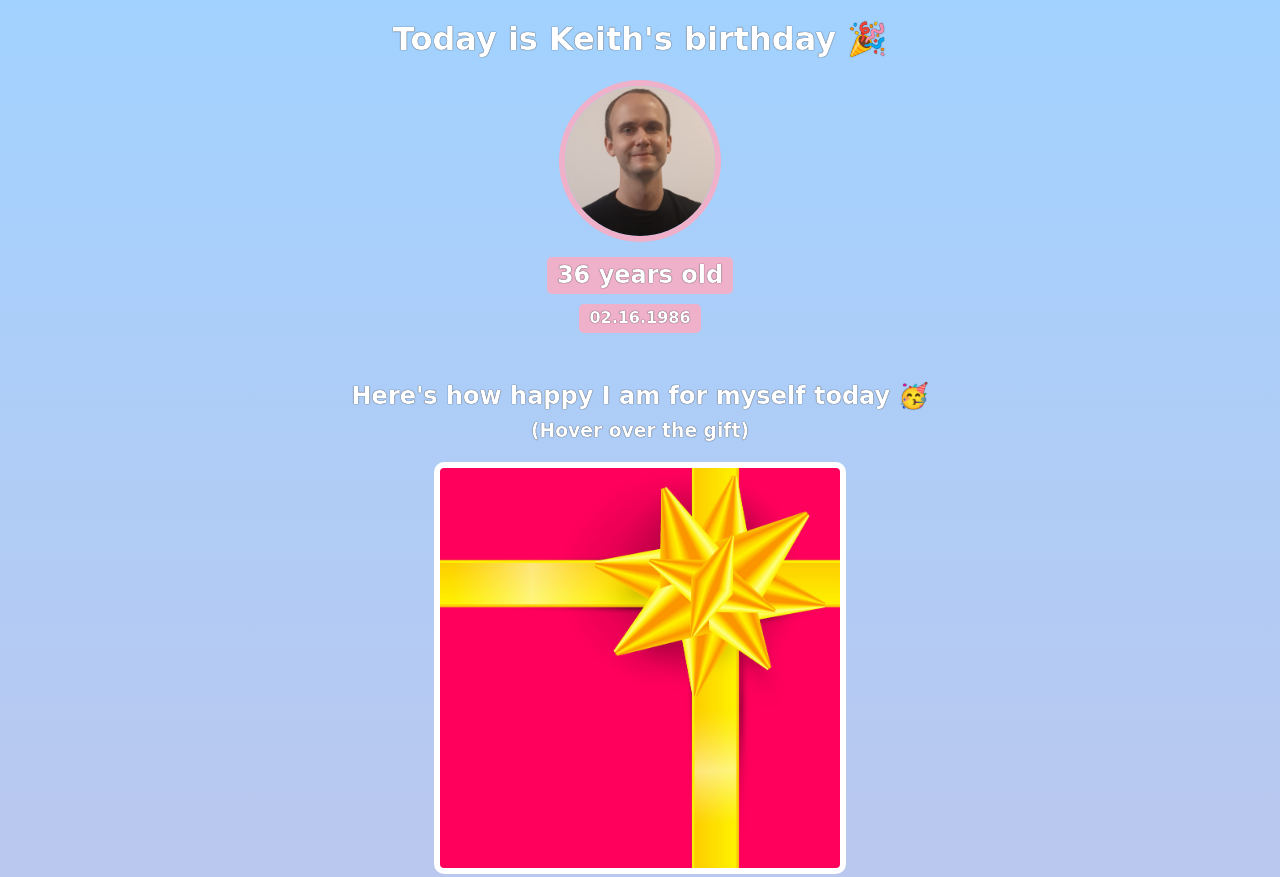
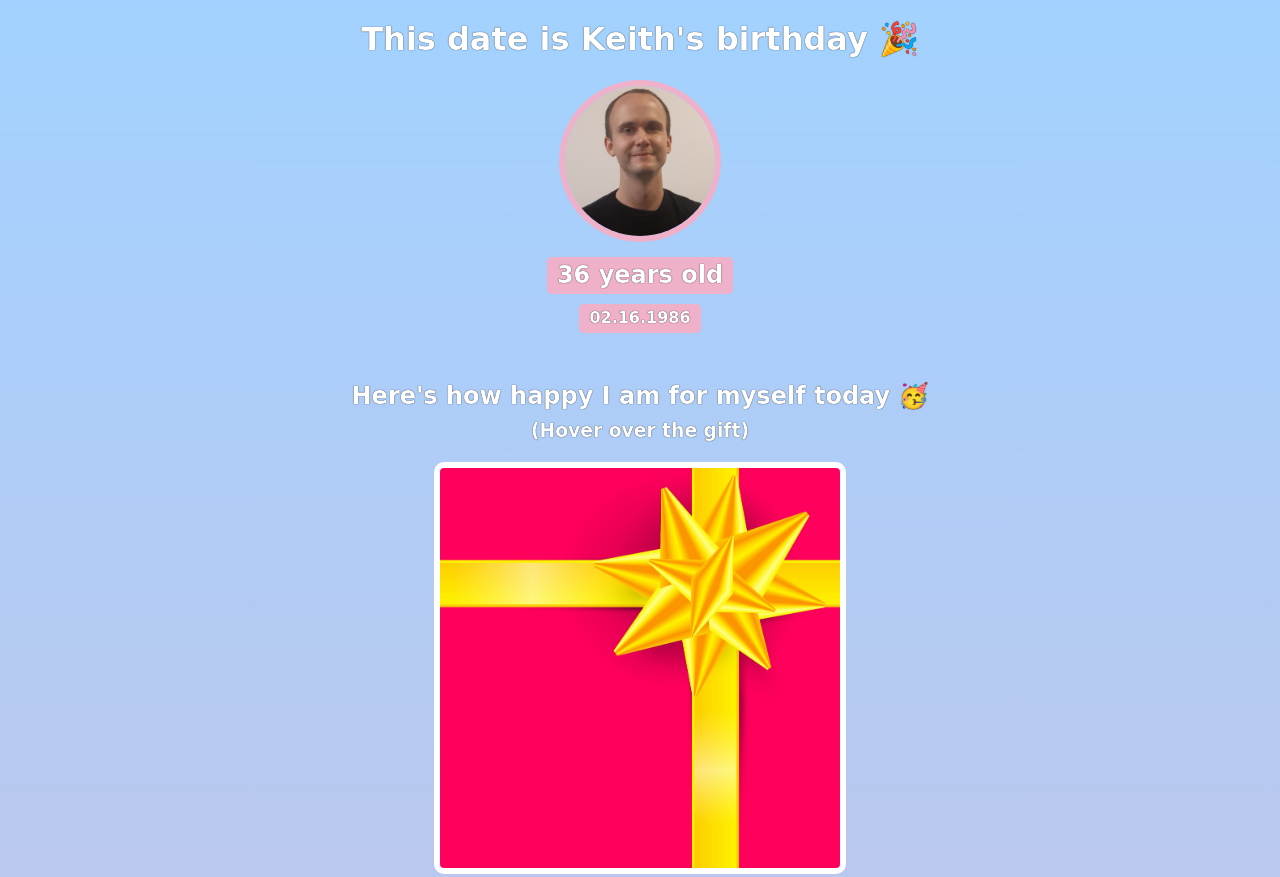
Before and after one commit to KeithPetr/birthday-gift-site, a plain HTML site: page index.html in a window 1280 px wide. Shown: the top 877 px of the page. Drawn offline with nearby package versions, Linux system fonts and the light colour scheme; a web font is replaced by a local one.

Commit message:
Changed 'Today' to 'This date'

```diff
--- a/index.html
+++ b/index.html
@@ -7,7 +7,7 @@
     </head>
     <body>
         <div id="header">
-            <h1>Today is Keith's birthday 🎉</h1>
+            <h1>This date is Keith's birthday 🎉</h1>
             <img id="bff-img" src="images/Profile-Pic.jfif">
             <h2 id="bday-age">36 years old</h2>
             <h4 id="bday-date">02.16.1986</h4>
```
